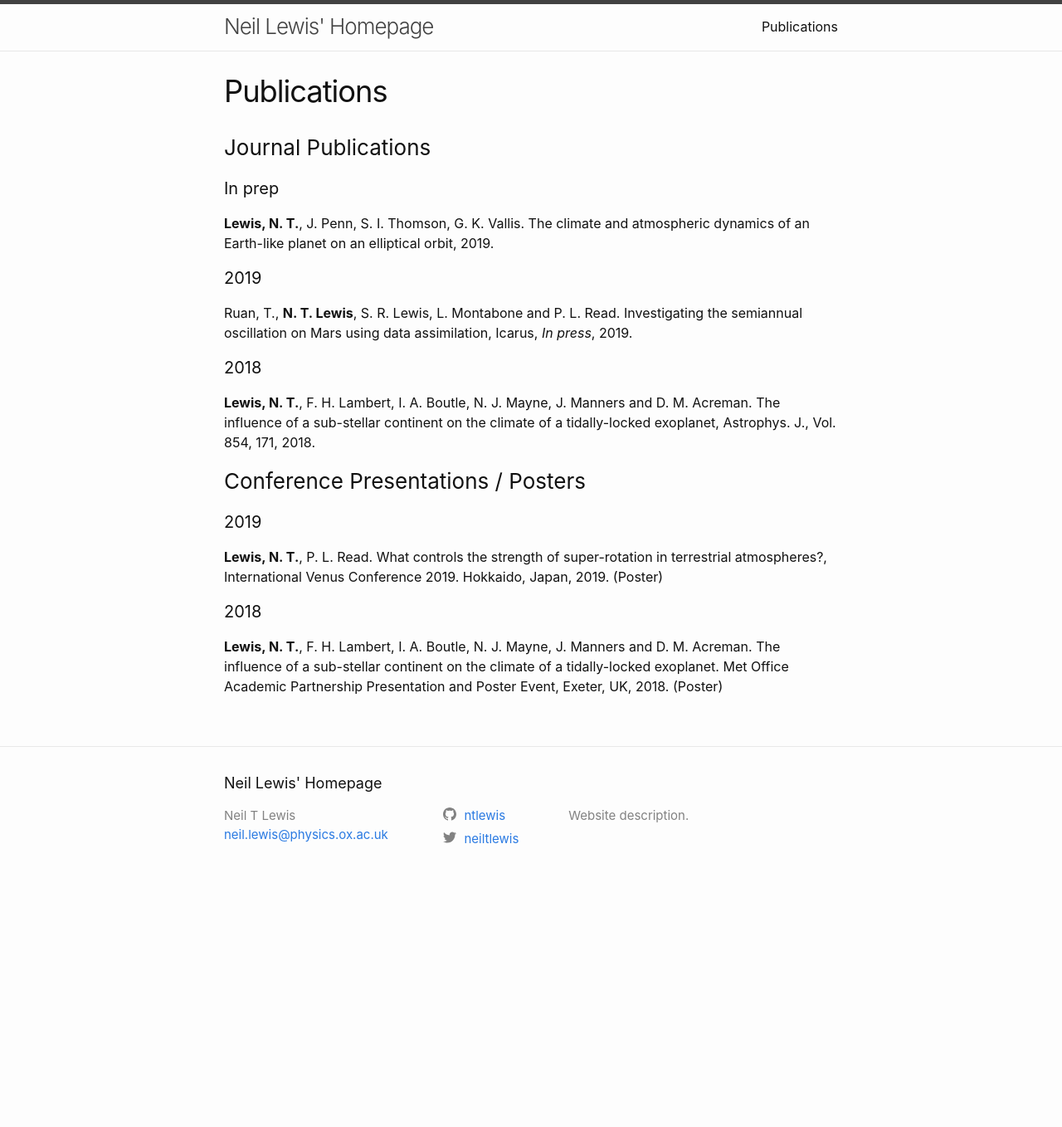
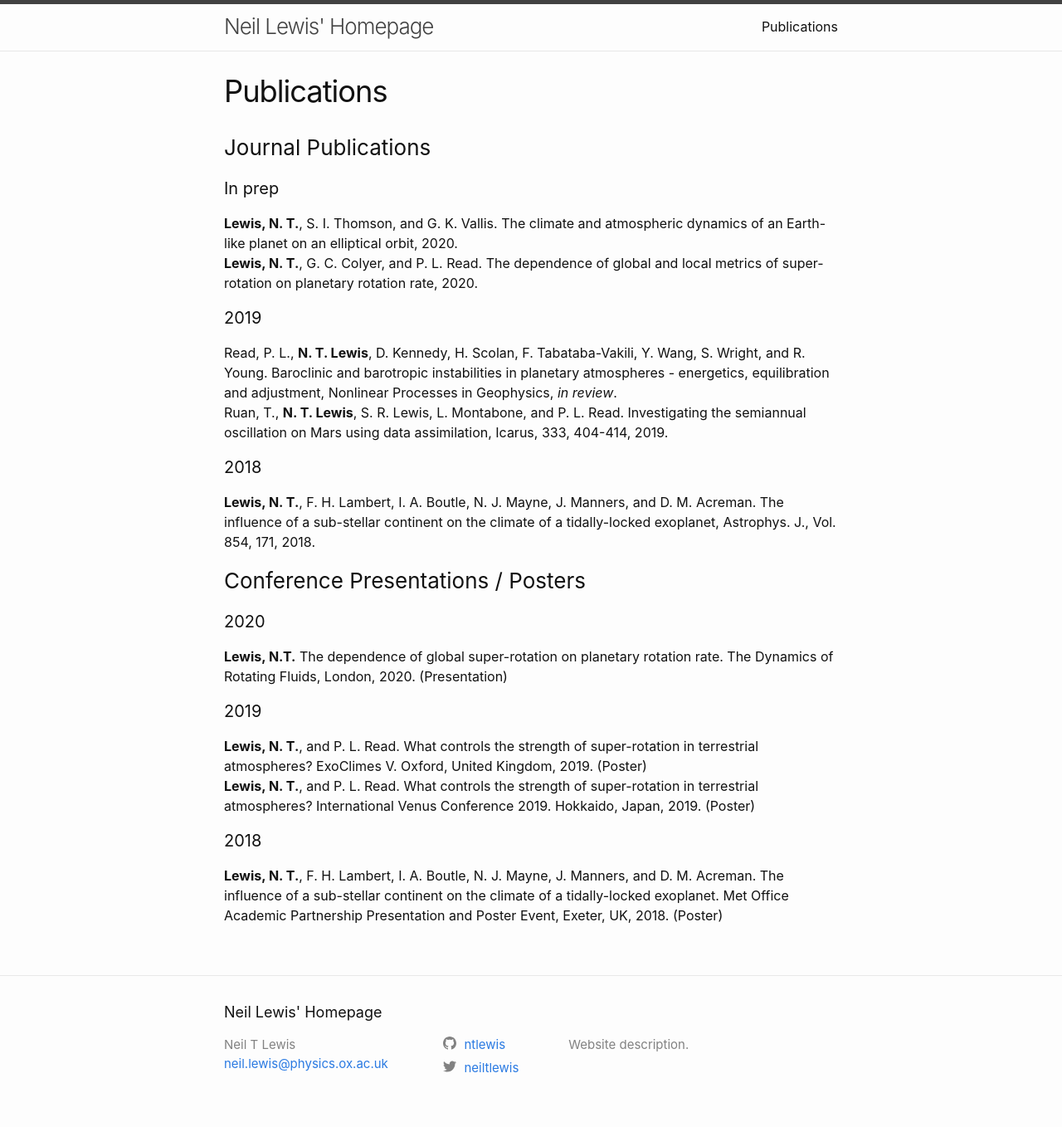
Before and after one commit to ntlewis/ntlewis.github.io, a Jekyll site: the page built from publications.md, in a window 1280 px wide. Shown: the whole page at 83% size. Built offline with Jekyll 4.4.1, drawn with Linux system fonts in a browser that asks for light colours; before the commit the page ends 1082 px from its top, so only the background shows below that.

Commit message:
update publications.md

```diff
--- a/publications.md
+++ b/publications.md
@@ -7,20 +7,26 @@ permalink: /publications/
 ### Journal Publications
 
 #### In prep
-**Lewis, N. T.**, J. Penn, S. I. Thomson, G. K. Vallis. The climate and atmospheric dynamics of an Earth-like planet on an elliptical orbit, 2019.
+**Lewis, N. T.**, S. I. Thomson, and G. K. Vallis. The climate and atmospheric dynamics of an Earth-like planet on an elliptical orbit, 2020. \
+**Lewis, N. T.**, G. C. Colyer, and P. L. Read. The dependence of global and local metrics of super-rotation on planetary rotation rate, 2020.
 
 #### 2019
-Ruan, T., **N. T. Lewis**, S. R. Lewis, L. Montabone and P. L. Read. Investigating the semiannual oscillation on Mars using data assimilation, Icarus, *In press*, 2019.
+Read, P. L., **N. T. Lewis**, D. Kennedy, H. Scolan, F. Tabataba-Vakili, Y. Wang, S. Wright, and R. Young. Baroclinic and barotropic instabilities in planetary atmospheres - energetics, equilibration and adjustment, Nonlinear Processes in Geophysics, *in review*. \
+Ruan, T., **N. T. Lewis**, S. R. Lewis, L. Montabone, and P. L. Read. Investigating the semiannual oscillation on Mars using data assimilation, Icarus, 333, 404-414, 2019.
 
 #### 2018
-**Lewis, N. T.**, F. H. Lambert, I. A. Boutle, N. J. Mayne, J. Manners and D. M. Acreman. The influence of a sub-stellar continent on the climate of a tidally-locked exoplanet, Astrophys. J., Vol. 854, 171, 2018.
+**Lewis, N. T.**, F. H. Lambert, I. A. Boutle, N. J. Mayne, J. Manners, and D. M. Acreman. The influence of a sub-stellar continent on the climate of a tidally-locked exoplanet, Astrophys. J., Vol. 854, 171, 2018.
 
 
 
 ### Conference Presentations / Posters
 
+#### 2020
+**Lewis, N.T.** The dependence of global super-rotation on planetary rotation rate. The Dynamics of Rotating Fluids, London, 2020. (Presentation)
+
 #### 2019
-**Lewis, N. T.**, P. L. Read. What controls the strength of super-rotation in terrestrial atmospheres?, International Venus Conference 2019. Hokkaido, Japan, 2019. (Poster)
+**Lewis, N. T.**, and P. L. Read. What controls the strength of super-rotation in terrestrial atmospheres? ExoClimes V. Oxford, United Kingdom, 2019. (Poster) \
+**Lewis, N. T.**, and P. L. Read. What controls the strength of super-rotation in terrestrial atmospheres? International Venus Conference 2019. Hokkaido, Japan, 2019. (Poster)
 
 #### 2018
-**Lewis, N. T.**, F. H. Lambert, I. A. Boutle, N. J. Mayne, J. Manners and D. M. Acreman. The influence of a sub-stellar continent on the climate of a tidally-locked exoplanet. Met Office Academic Partnership Presentation and Poster Event, Exeter, UK, 2018. (Poster)
+**Lewis, N. T.**, F. H. Lambert, I. A. Boutle, N. J. Mayne, J. Manners, and D. M. Acreman. The influence of a sub-stellar continent on the climate of a tidally-locked exoplanet. Met Office Academic Partnership Presentation and Poster Event, Exeter, UK, 2018. (Poster)
```
